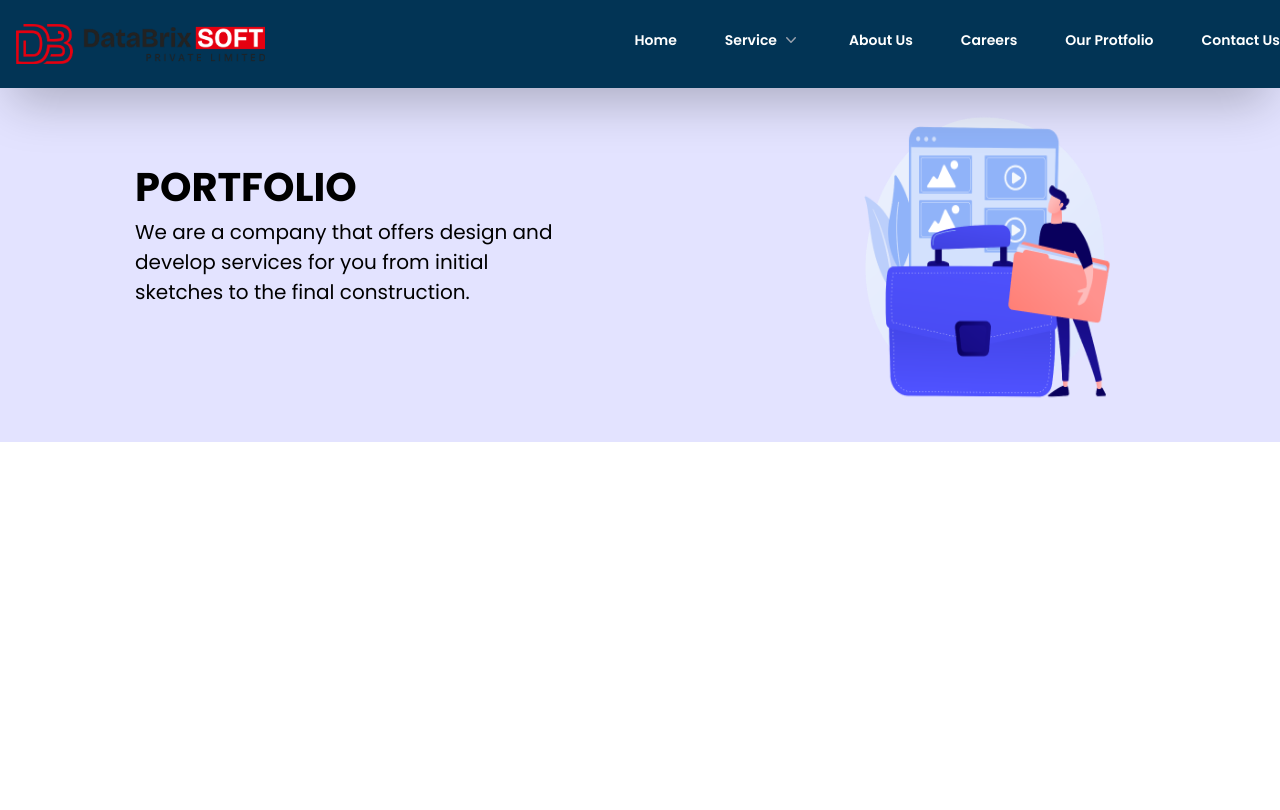
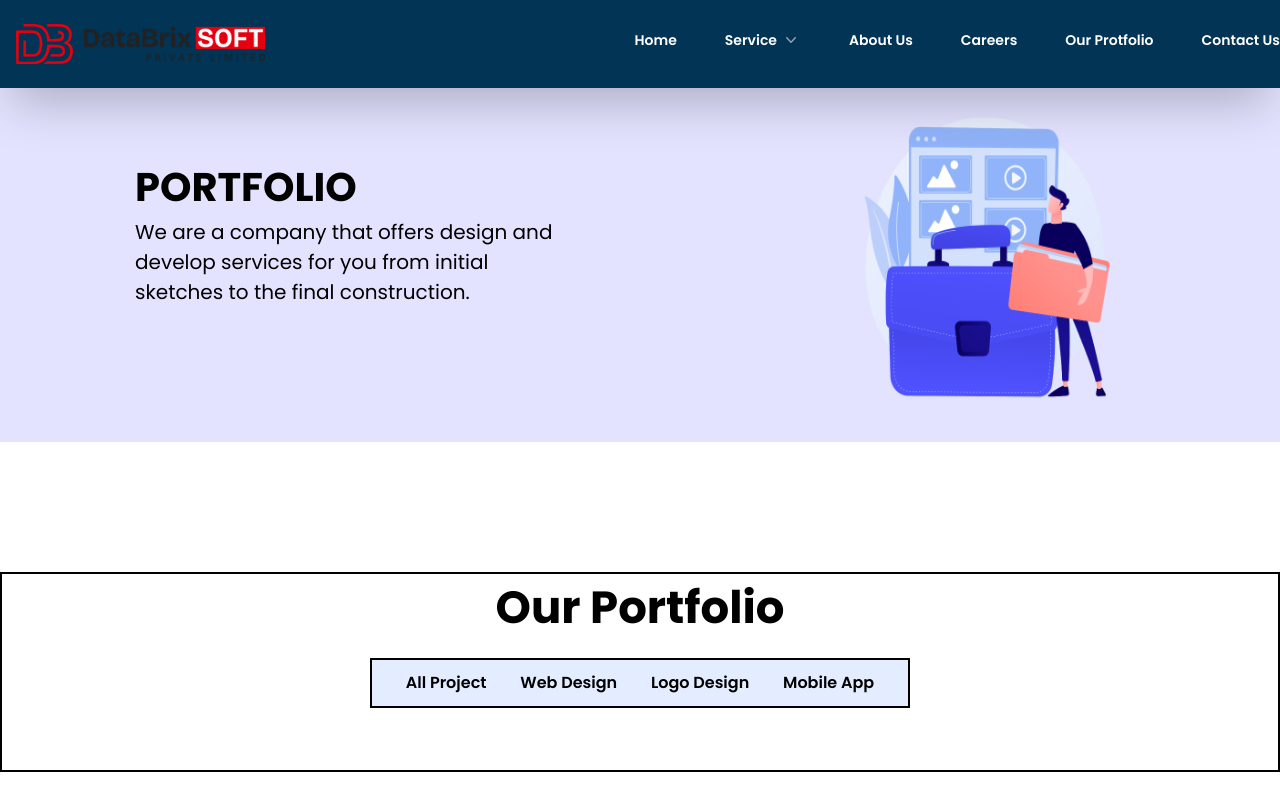
Before and after one commit to Phoe-nix-89/DataBrixSoft, a React (Create React App) app: page /portfolio in a window 1280 px wide. Shown: the top 810 px of the page. Built offline with nearby package versions, Linux system fonts and the light colour scheme; what i18n-iso-countries would draw is missing.

Commit message:
Added some more into this section

```diff
--- a/src/Component/PortFolio/Portfolio.css
+++ b/src/Component/PortFolio/Portfolio.css
@@ -37,3 +37,52 @@
     text-align: left;
     font-size: 20px;
 }
+
+.lower{
+    border: 2px solid black;
+    margin-top: 130px;
+    height: 200px;
+    display: flex;
+    flex-direction: column;
+    align-items: center;
+}
+.lower-top-text{
+    font-size: 45px;
+    font-weight: bold;
+}
+.selection{
+    border: 2px solid black;
+    width: 540px;
+    height: 50px;
+    margin-top: 16px;
+    display: flex;
+    justify-content: space-evenly;
+    align-items: center;
+    background-color: #E4ECFF;
+    /* font-weight: bold; */
+}
+.all-project:hover{
+    color: #2A64F9;
+}
+.web-design:hover{
+    color: #2A64F9;
+}
+.logo-design:hover{
+    color: #2A64F9;
+}
+.mobile-app:hover{
+    color: #2A64F9;
+}
+
+.all-project:focus{
+    color: #2A64F9;
+}
+.web-design:focus{
+    color: #2A64F9;
+}
+.logo-design:focus{
+    color: #2A64F9;
+}
+.mobile-app:focus{
+    color: #2A64F9;
+}
--- a/src/Component/PortFolio/Portfolio.tsx
+++ b/src/Component/PortFolio/Portfolio.tsx
@@ -1,6 +1,7 @@
 import React from 'react'
 import './Portfolio.css';
 import port1 from '../../assets/port1.png';
+import { Link, Outlet } from 'react-router-dom';
 
 function Portfolio() {
   return (
@@ -16,6 +17,18 @@ function Portfolio() {
         </div>
         <img className='up-img' src={port1} alt="" />
       </div>
+
+      <div className='lower'>
+        <div className='lower-top-text'>Our Portfolio</div>
+        <div className='selection font-semibold'>
+          <Link to={""} className='all-project'>All Project</Link>
+          <Link to={""} className='web-design'>Web Design</Link>
+          <Link to={""} className='logo-design'>Logo Design</Link>
+          <Link to={""} className='mobile-app'>Mobile App</Link>
+        </div>
+      </div>
+
+      <Outlet />
     </div>
   )
 }
```
